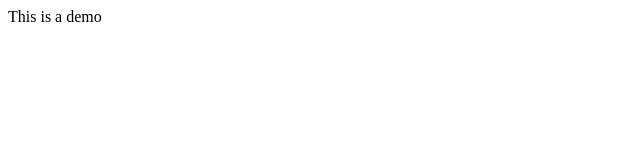
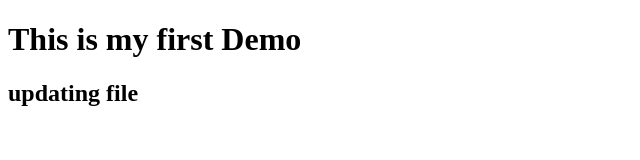
Before and after one commit to lapisow/lapisow.github.io, a plain HTML site: page index.html in a window 1280 px wide. Shown: the whole page, without its empty margins (0-640 px from the left). Drawn offline with Linux system fonts and the light colour scheme.

Commit message:
update index

```diff
--- a/index.html
+++ b/index.html
@@ -1 +1,14 @@
-<html>This is a demo </html>
+
+<!DOCTYPE html>
+<html lang="en">
+<head>
+    <meta charset="UTF-8">
+    <meta http-equiv="X-UA-Compatible" content="IE=edge">
+    <meta name="viewport" content="width=device-width, initial-scale=1.0">
+    <title>Document</title>
+</head>
+<body>
+    <h1>This is my first Demo </h1>
+    <h2> updating file </h2>
+</body>
+</html>
```
